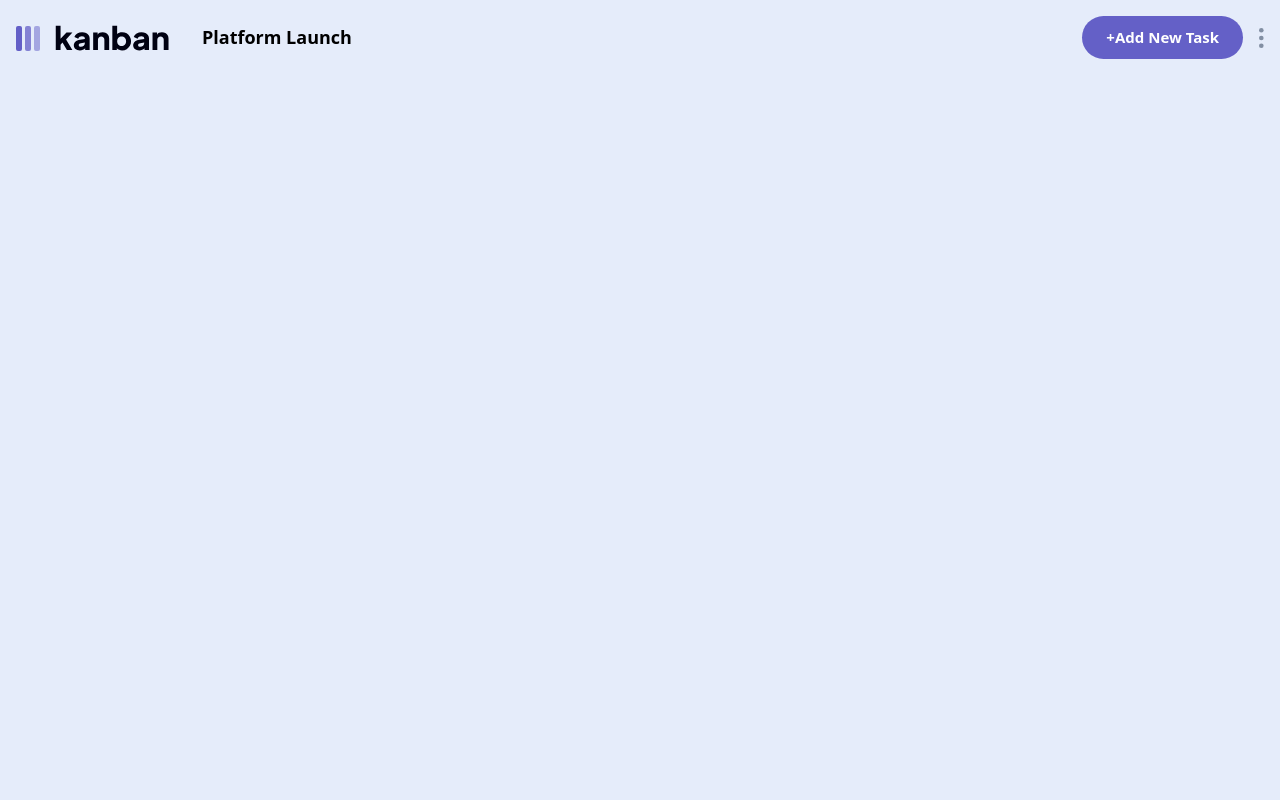
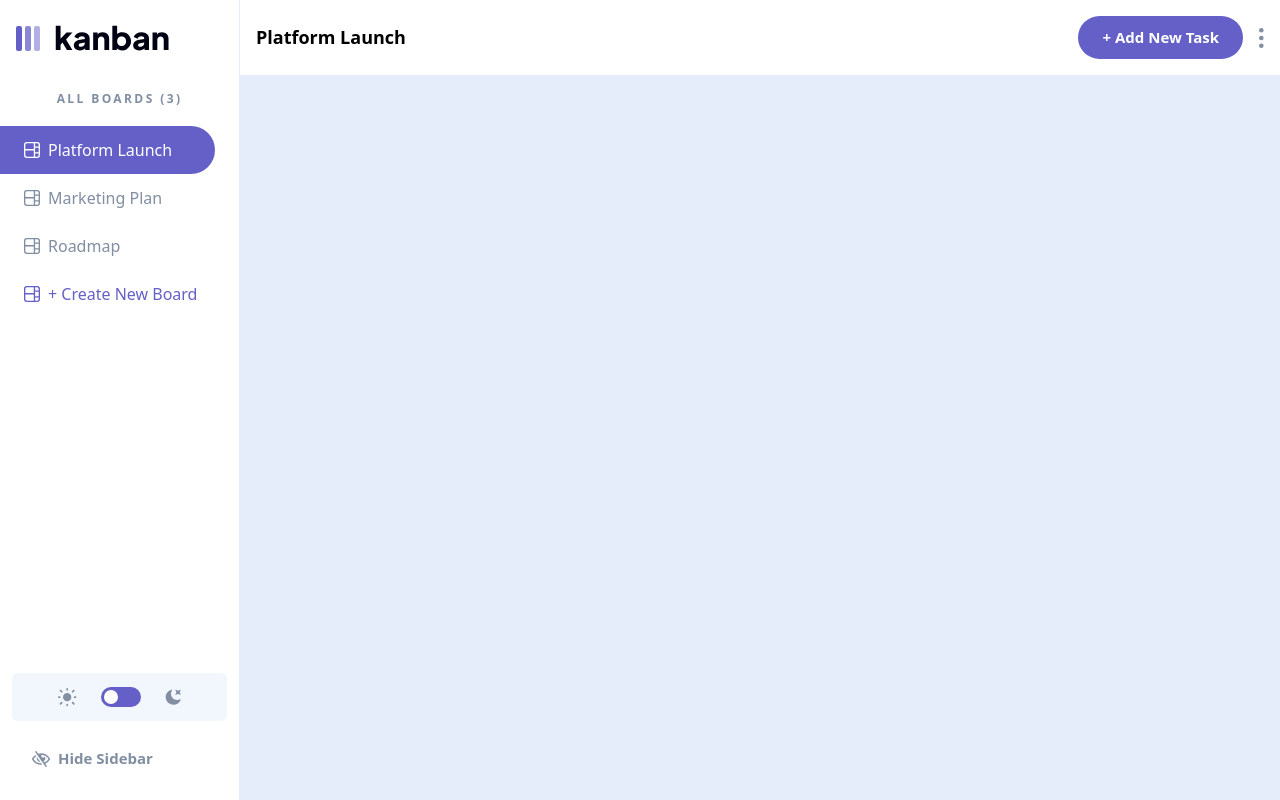
Before and after one commit to david-tejada/frontendmentor-challenges, a React (Vite) app in the folder 19-kanban-task-management/: page / in a window 1280 px wide. Built offline with nearby package versions, Linux system fonts and the light colour scheme.

Commit message:
Add navigation menu

```diff
--- a/19-kanban-task-management/package.json
+++ b/19-kanban-task-management/package.json
@@ -10,6 +10,7 @@
     "preview": "vite preview"
   },
   "dependencies": {
+    "@headlessui/react": "^1.7.18",
     "clsx": "^2.1.0",
     "react": "^18.2.0",
     "react-dom": "^18.2.0",
--- a/19-kanban-task-management/src/App.tsx
+++ b/19-kanban-task-management/src/App.tsx
@@ -1,11 +1,29 @@
-import useDarkMode from "./lib/hooks/useDarkMode";
+import { useState } from "react";
+import useLocalStorage from "./lib/hooks/useLocalStorage";
 import Header from "./ui/Header";
+import Navigation from "./ui/Navigation";
 
 export default function App() {
-  useDarkMode();
+  const [isSidebarOpen, setIsSidebarOpen] = useLocalStorage(
+    "sidebar-open",
+    true,
+  );
+  const [isMobileOpen, setIsMobileOpen] = useState(false);
+
   return (
     <>
-      <Header />
+      <Header
+        isSidebarOpen={isSidebarOpen}
+        isMobileOpen={isMobileOpen}
+        setIsMobileOpen={setIsMobileOpen}
+      />
+      <Navigation
+        isMobileOpen={isMobileOpen}
+        setIsMobileOpen={setIsMobileOpen}
+        isSidebarOpen={isSidebarOpen}
+        setIsSidebarOpen={setIsSidebarOpen}
+      />
+
       <main></main>
     </>
   );
--- a/19-kanban-task-management/src/ui/Header.tsx
+++ b/19-kanban-task-management/src/ui/Header.tsx
@@ -1,7 +1,28 @@
-export default function Header() {
+import { cn } from "../lib/utils";
+
+type HeaderProps = {
+  isSidebarOpen: boolean;
+  isMobileOpen: boolean;
+  setIsMobileOpen(value: boolean): void;
+};
+
+export default function Header({
+  isSidebarOpen,
+  isMobileOpen,
+  setIsMobileOpen,
+}: HeaderProps) {
+  const chevronImageUrl = isMobileOpen
+    ? "/icon-chevron-up.svg"
+    : "/icon-chevron-down.svg";
+
   return (
-    <header className="flex border-blue-200 sm:border-b dark:border-neutral-600 dark:bg-neutral-700">
-      <div className="flex items-center border-blue-200 px-4 py-5 sm:border-r dark:border-neutral-600">
+    <header className="relative z-20 flex border-blue-200 bg-white sm:border-b dark:border-neutral-600 dark:bg-neutral-700">
+      <div
+        className={cn(
+          "flex items-center border-blue-200 px-4 py-5 sm:border-r dark:border-neutral-600",
+          isSidebarOpen && "sm:w-60",
+        )}
+      >
         <Logo />
       </div>
       <div className="flex grow items-center gap-4 p-4 pl-0 sm:pl-4">
@@ -9,9 +30,10 @@ export default function Header() {
           <p>Platform Launch</p>
           <button
             type="button"
+            onClick={() => setIsMobileOpen(!isMobileOpen)}
             className="before:absolute before:inset-0 sm:hidden"
           >
-            <img src="/icon-chevron-down.svg" alt="" className="" />
+            <img src={chevronImageUrl} alt="" className="" />
           </button>
         </div>
         <ButtonNewTask />
@@ -43,7 +65,7 @@ function ButtonNewTask() {
     >
       <img src="icon-add-task-mobile.svg" alt="" className="sm:hidden" />
       <span className="hidden sm:inline" aria-hidden="true">
-        +
+        +{" "}
       </span>
       <span className="sr-only sm:not-sr-only">Add New Task</span>
     </button>
--- /dev/null
+++ b/19-kanban-task-management/src/ui/Navigation.tsx
@@ -0,0 +1,106 @@
+import { cn } from "../lib/utils";
+import ThemeSwitcher from "./ThemeSwitcher";
+
+// Temporarily hardcoded
+const boards = ["Platform Launch", "Marketing Plan", "Roadmap"];
+
+type NavigationProps = {
+  isMobileOpen: boolean;
+  isSidebarOpen: boolean;
+  setIsMobileOpen(value: boolean): void;
+  setIsSidebarOpen(value: boolean): void;
+};
+
+export default function Navigation({
+  isMobileOpen,
+  isSidebarOpen,
+  setIsMobileOpen,
+  setIsSidebarOpen,
+}: NavigationProps) {
+  return (
+    <>
+      <div
+        className={`${
+          isMobileOpen ? "block" : "hidden"
+        } fixed inset-0 z-10 bg-black opacity-50 sm:hidden`}
+        onClick={() => setIsMobileOpen(false)}
+      ></div>
+
+      <div
+        className={cn(
+          "fixed left-1/2 top-20 z-20 hidden w-64 -translate-x-1/2 flex-col rounded-lg bg-white transition-transform sm:absolute sm:inset-0 sm:right-auto sm:top-[4.6875rem] sm:flex sm:w-60 sm:-translate-x-full sm:rounded-none sm:border-r sm:border-blue-200 dark:border-neutral-600 dark:bg-neutral-700",
+          isMobileOpen && "flex",
+          isSidebarOpen && "sm:translate-x-0",
+        )}
+      >
+        <h2 className="px-6 pb-5 pt-4 text-center text-heading-sm uppercase text-neutral-400">
+          All Boards (3)
+        </h2>
+        <nav>
+          <ul>
+            {boards.map((b, i) => (
+              <li key={i}>
+                <a
+                  href="#"
+                  className={`mr-6 flex items-center gap-2 rounded-r-full py-3 pl-6 ${
+                    b === "Platform Launch"
+                      ? "bg-purple-500 text-white"
+                      : "text-neutral-400"
+                  }`}
+                >
+                  <svg
+                    width="16"
+                    height="16"
+                    xmlns="http://www.w3.org/2000/svg"
+                  >
+                    <path
+                      d="M0 2.889A2.889 2.889 0 0 1 2.889 0H13.11A2.889 2.889 0 0 1 16 2.889V13.11A2.888 2.888 0 0 1 13.111 16H2.89A2.889 2.889 0 0 1 0 13.111V2.89Zm1.333 5.555v4.667c0 .859.697 1.556 1.556 1.556h6.889V8.444H1.333Zm8.445-1.333V1.333h-6.89A1.556 1.556 0 0 0 1.334 2.89V7.11h8.445Zm4.889-1.333H11.11v4.444h3.556V5.778Zm0 5.778H11.11v3.11h2a1.556 1.556 0 0 0 1.556-1.555v-1.555Zm0-7.112V2.89a1.555 1.555 0 0 0-1.556-1.556h-2v3.111h3.556Z"
+                      fill="currentColor"
+                    />
+                  </svg>
+                  {b}
+                </a>
+              </li>
+            ))}
+          </ul>
+        </nav>
+        <button
+          type="button"
+          className="mr-6 flex items-center gap-2 py-3 pl-6 text-purple-500"
+        >
+          <svg width="16" height="16" xmlns="http://www.w3.org/2000/svg">
+            <path
+              d="M0 2.889A2.889 2.889 0 0 1 2.889 0H13.11A2.889 2.889 0 0 1 16 2.889V13.11A2.888 2.888 0 0 1 13.111 16H2.89A2.889 2.889 0 0 1 0 13.111V2.89Zm1.333 5.555v4.667c0 .859.697 1.556 1.556 1.556h6.889V8.444H1.333Zm8.445-1.333V1.333h-6.89A1.556 1.556 0 0 0 1.334 2.89V7.11h8.445Zm4.889-1.333H11.11v4.444h3.556V5.778Zm0 5.778H11.11v3.11h2a1.556 1.556 0 0 0 1.556-1.555v-1.555Zm0-7.112V2.89a1.555 1.555 0 0 0-1.556-1.556h-2v3.111h3.556Z"
+              fill="currentColor"
+            />
+          </svg>
+          <p>+ Create New Board</p>
+        </button>
+        <div className="mt-auto p-4 sm:p-3">
+          <ThemeSwitcher />
+        </div>
+        <button
+          type="button"
+          onClick={() => {
+            setIsSidebarOpen(false);
+          }}
+          className="m-4 mt-0 hidden items-center gap-2 p-4 text-heading-md text-neutral-400 sm:flex"
+        >
+          <img src="/icon-hide-sidebar.svg" alt="" />
+          Hide Sidebar
+        </button>
+      </div>
+
+      <button
+        type="button"
+        onClick={() => {
+          setIsSidebarOpen(true);
+        }}
+        className="fixed bottom-8 hidden rounded-r-full bg-purple-500 px-5 py-[1.15625rem] sm:block"
+      >
+        <img src="/icon-show-sidebar.svg" alt="" className="max-w-none" />
+        <p className="sr-only">Show sidebar</p>
+      </button>
+    </>
+  );
+}
--- /dev/null
+++ b/19-kanban-task-management/src/ui/ThemeSwitcher.tsx
@@ -0,0 +1,27 @@
+import { Switch } from "@headlessui/react";
+import useDarkMode from "../lib/hooks/useDarkMode";
+
+export default function ThemeSwitcher() {
+  const { darkMode, toggleDarkMode } = useDarkMode();
+
+  return (
+    <div className="flex items-center justify-center gap-6 rounded-md bg-blue-100 p-[0.875rem] dark:bg-neutral-800">
+      <img src="/icon-light-theme.svg" alt="" />
+      <Switch
+        checked={darkMode}
+        onChange={toggleDarkMode}
+        className="relative inline-flex h-5 w-10 items-center rounded-full bg-purple-500"
+      >
+        <span className="sr-only">
+          {darkMode ? `Toggle light mode` : `Toggle dark mode`}
+        </span>
+        <span
+          className={`${
+            darkMode ? "translate-x-[1.4375rem]" : "translate-x-[0.1875rem]"
+          } inline-block h-[0.875rem] w-[0.875rem] transform rounded-full bg-white transition`}
+        />
+      </Switch>
+      <img src="/icon-dark-theme.svg" alt="" />
+    </div>
+  );
+}
```
Also changed, not shown: 1 other file (tests, documents, lock files or other folders).
